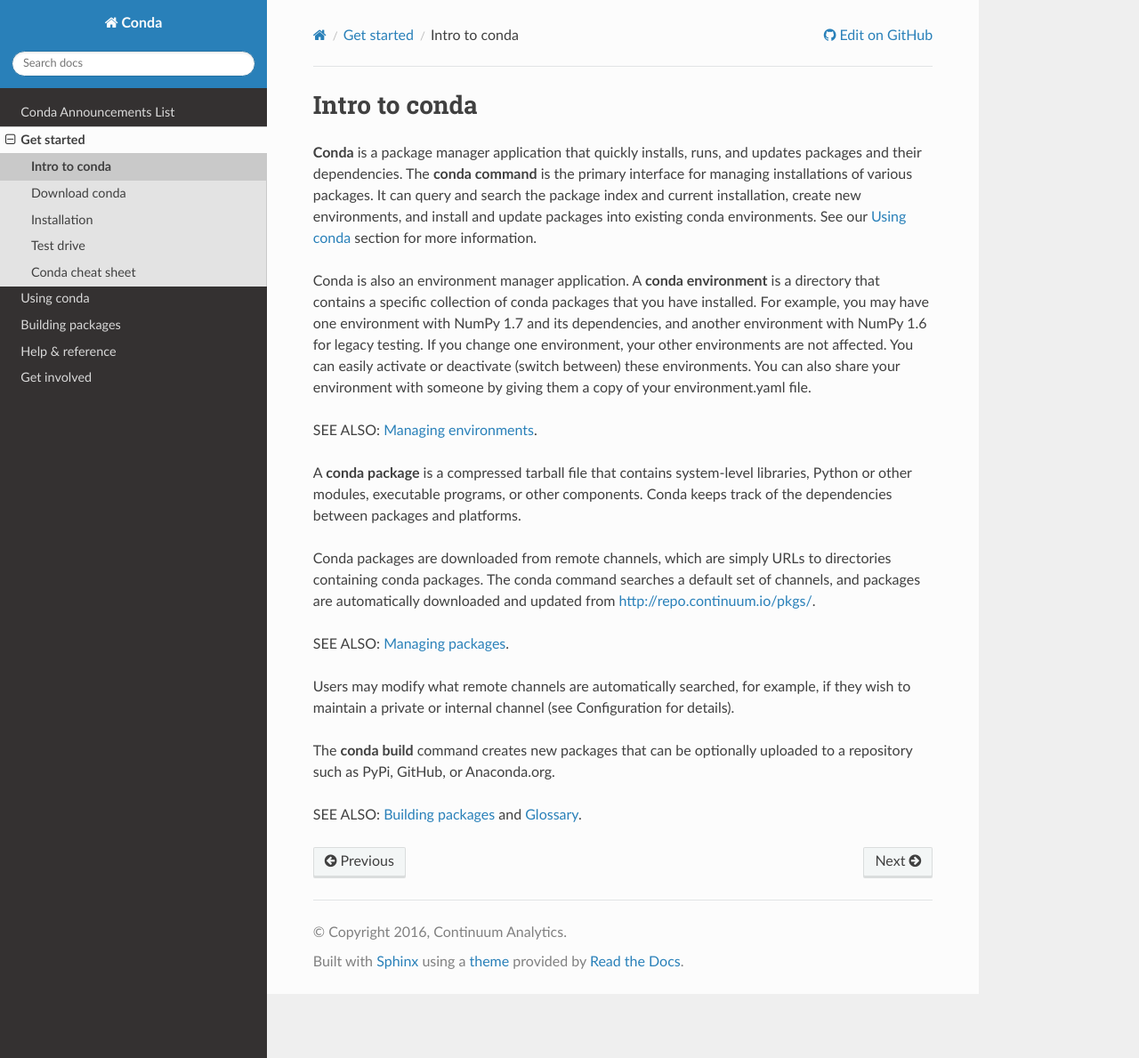
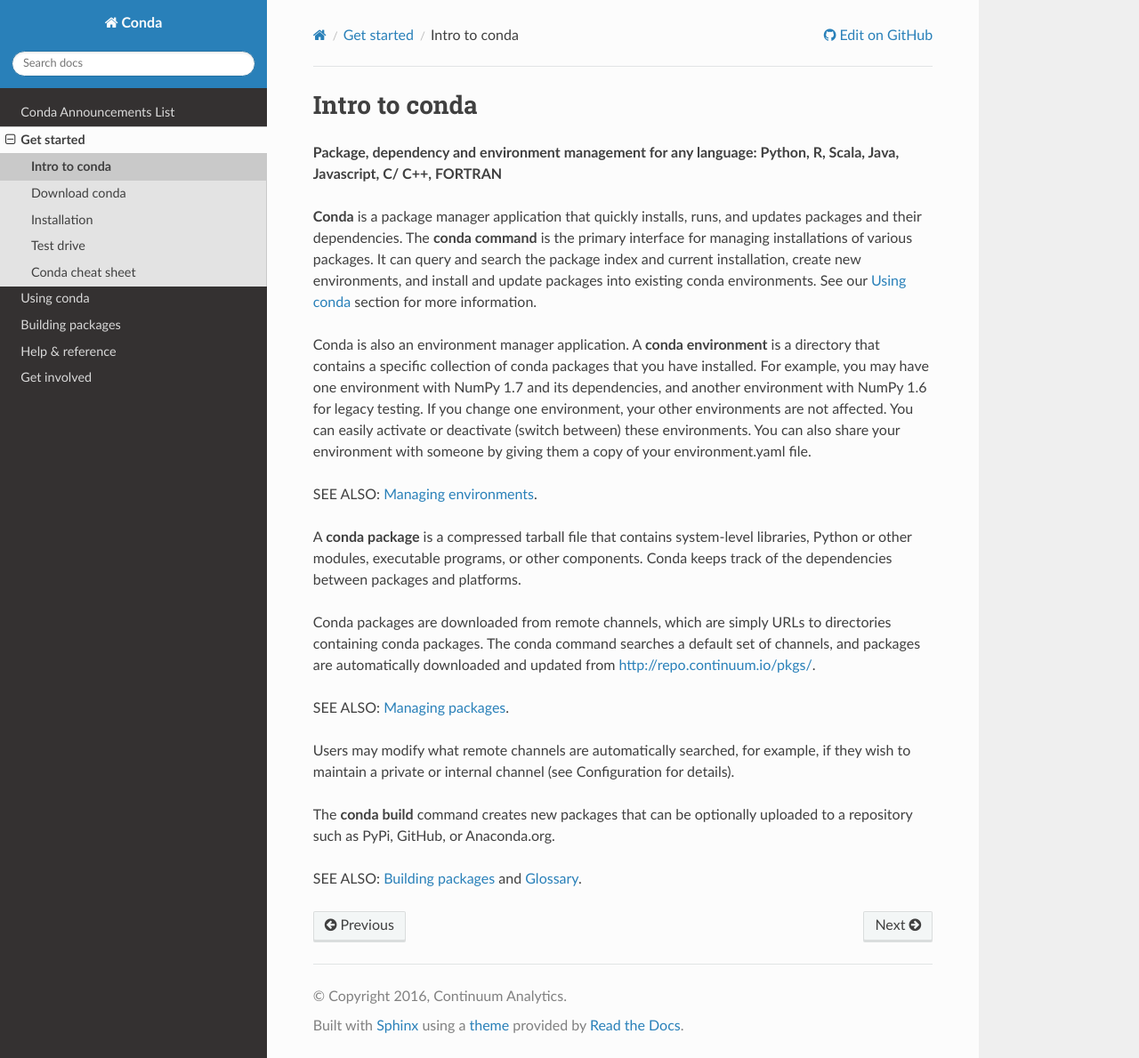
Before and after one commit to conda/conda-docs, a Sphinx documentation site: the page built from docs/source/intro.rst, in a window 1280 px wide and 1189 px high. Shown: the whole window at 89% size. Built offline with Sphinx 7.4.7 and the Read the Docs theme 2.0.0, drawn with Linux system fonts in a browser that asks for light colours.

Commit message:
Add new project descriptor
Standardizing project descriptions for Continuum-sponsored projects.

```diff
--- a/docs/source/intro.rst
+++ b/docs/source/intro.rst
@@ -1,5 +1,7 @@
 Intro to conda
 ==============
+
+**Package, dependency and environment management for any language: Python, R, Scala, Java, Javascript, C/ C++, FORTRAN**
 
 **Conda** is a package manager application that quickly installs, runs, and updates packages and their dependencies.  The **conda command** is the primary interface for managing installations of various packages. It can query and search the package index and current installation, create new environments, and install and update packages into existing conda environments. See our
 :doc:`/using/index` section for more information.
```
